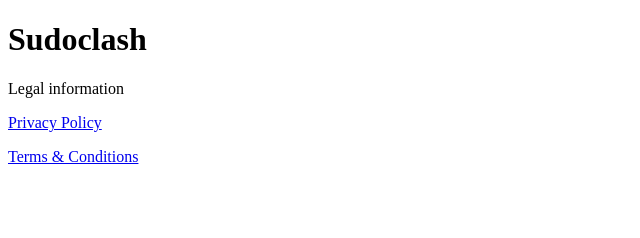
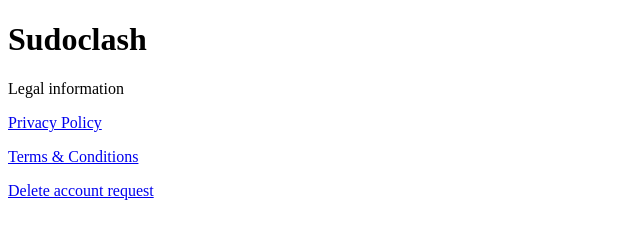
Before and after one commit to Tusharkivi/sudoclash-legal, a plain HTML site: page index.html in a window 1280 px wide. Shown: the whole page, without its empty margins (0-640 px from the left). Drawn offline with Linux system fonts and the light colour scheme.

Commit message:
Update index.html

```diff
--- a/index.html
+++ b/index.html
@@ -9,5 +9,6 @@
 
     <p><a href="privacy.html">Privacy Policy</a></p>
     <p><a href="terms.html">Terms & Conditions</a></p>
+    <p><a href="delete-account.html">Delete account request</a></p>
 </body>
 </html>
```
